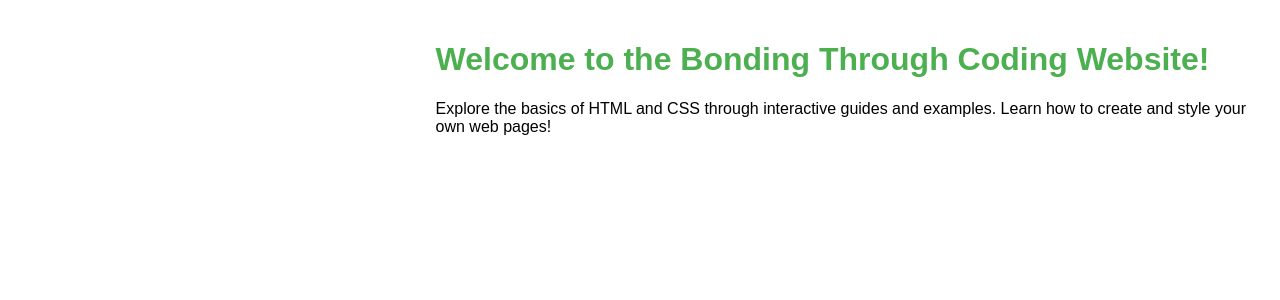
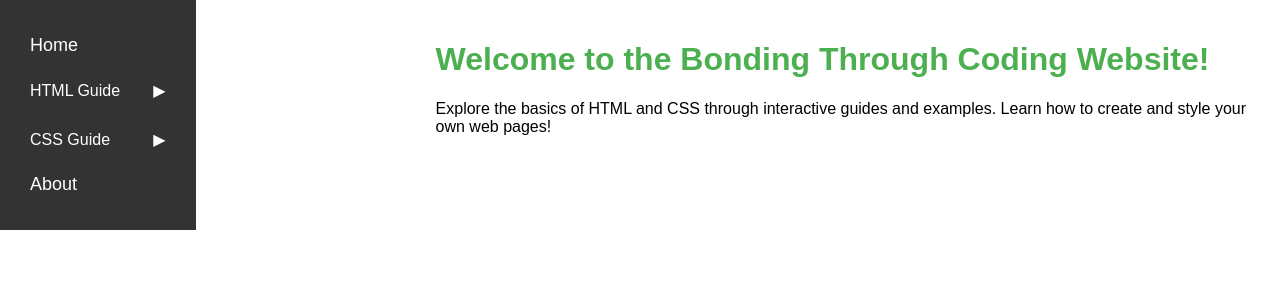
Before and after one commit to BondingThroughCoding/resources, a Jekyll site: the page built from index.md, in a window 1280 px wide. Shown: the top 300 px of the page. Built offline with Jekyll 4.4.1, drawn with Linux system fonts in a browser that asks for light colours.

Commit message:
Enhance sidebar styling for better layout, spacing, and link interaction

```diff
--- a/css/styles.css
+++ b/css/styles.css
@@ -17,28 +17,11 @@ header {
   display: flex;
 }
 
-
-
-.content {
-  margin-left: 220px;
+.sidebar {
+  background-color: #333;
+  width: 200px;
   padding: 20px;
-  width: calc(100% - 220px);
-}
-
-h1 {
-  color: #4CAF50;
-}
-.container{
-  display : flex;
-  flex-direction : row;
-}
-
-
-/* Basic styling for sidebar */
-.sidebar{
-  width : 200px;
-  padding : 20px;
-  color : white;
+  color: white;
 }
 
 .sidebar ul {
@@ -54,6 +37,40 @@ h1 {
   color: white;
   text-decoration: none;
   font-size: 18px;
+}
+
+.content {
+  margin-left: 220px;
+  padding: 20px;
+  width: calc(100% - 220px);
+}
+
+h1 {
+  color: #4CAF50;
+}
+.container{
+  display : flex;
+  flex-direction : row;
+}
+.sidebar{
+  width : 200px;
+  padding : 20px;
+  color : white;
+}
+/* Basic styling for sidebar */
+
+.sidebar ul {
+  list-style: none;
+  padding: 0;
+  margin: 0;
+}
+.sidebar li {
+  margin: 5px 0;
+}
+.sidebar a {
+  text-decoration: none;
+  display: block;
+  padding: 5px 10px;
 }
 button.collapsible {
   background-color: transparent;
```
